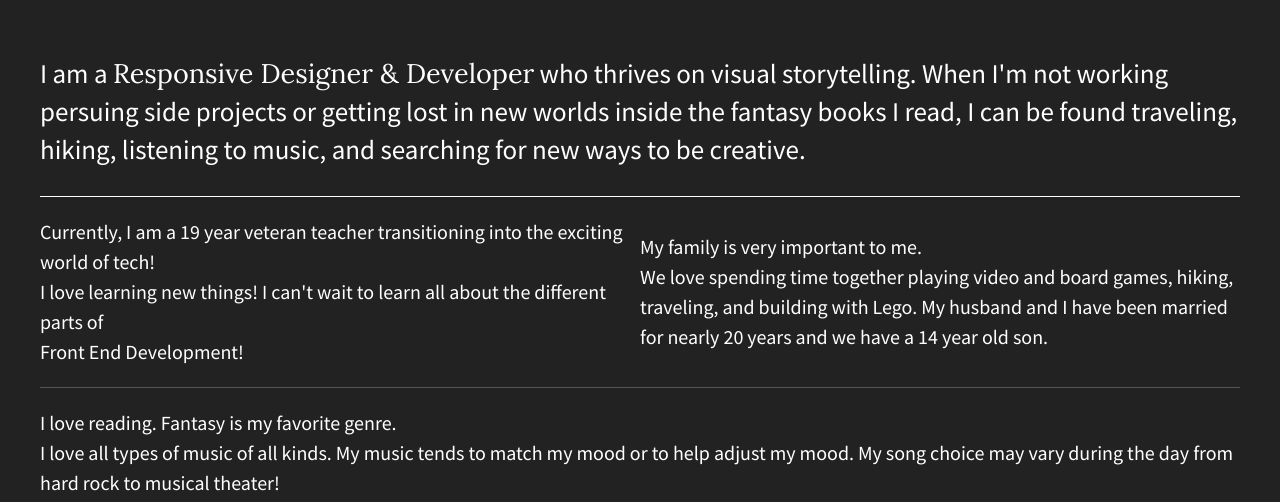
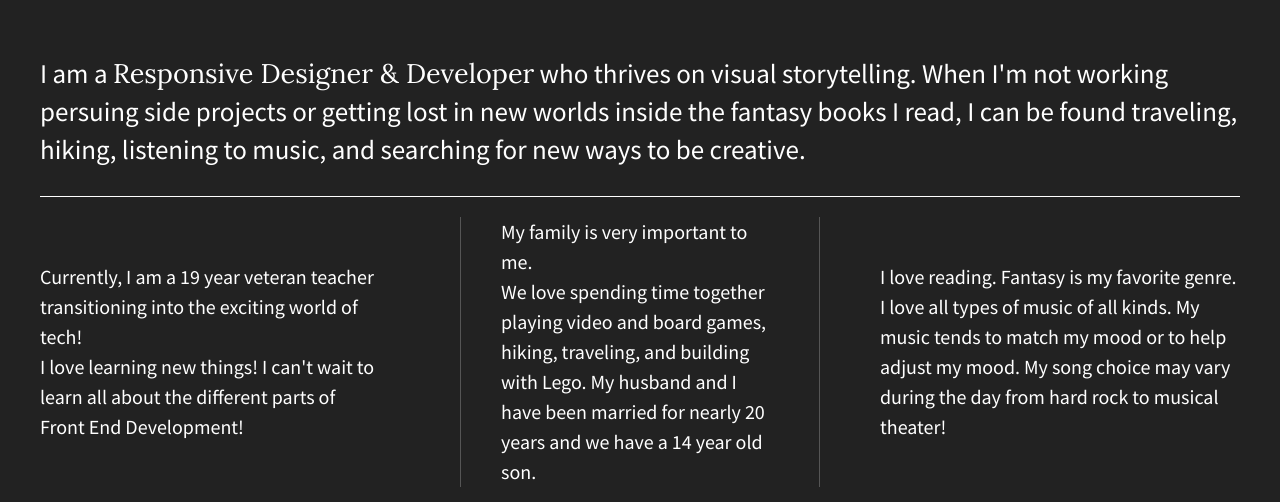
Before and after one commit to SarahKerstetter/skflexweb, a plain HTML site: page index.html in a window 1280 px wide. Shown: the part 136-638 px from the top of the page. Drawn offline with nearby package versions, Linux system fonts and the light colour scheme.

Commit message:
Adjust border

```diff
--- a/css/main.css
+++ b/css/main.css
@@ -236,16 +236,23 @@ footer i {
    Modify as content requires.
    ========================================================================== */
 
-@media (min-width: 1200px) {
-    #div-1,
-    #div-2 {
-      flex: 1 50%;
-    }
-
-    #div-3 {
-      flex: 1 100%;
+@media all and (max-width: 768px) {
+    body {
+        padding: 1em;
     }
 }
+@media (min-width: 1200px) {
+    .flex-items {
+        flex-basis: 30%;
+        border-bottom: none;
+    }
+#div-2 p {
+    border-left: 1px solid #555;
+    border-right: 1px solid #555;
+    padding: 0 40px;
+ }
+}
+
 
 @media print,
        (-webkit-min-device-pixel-ratio: 1.25),
```
